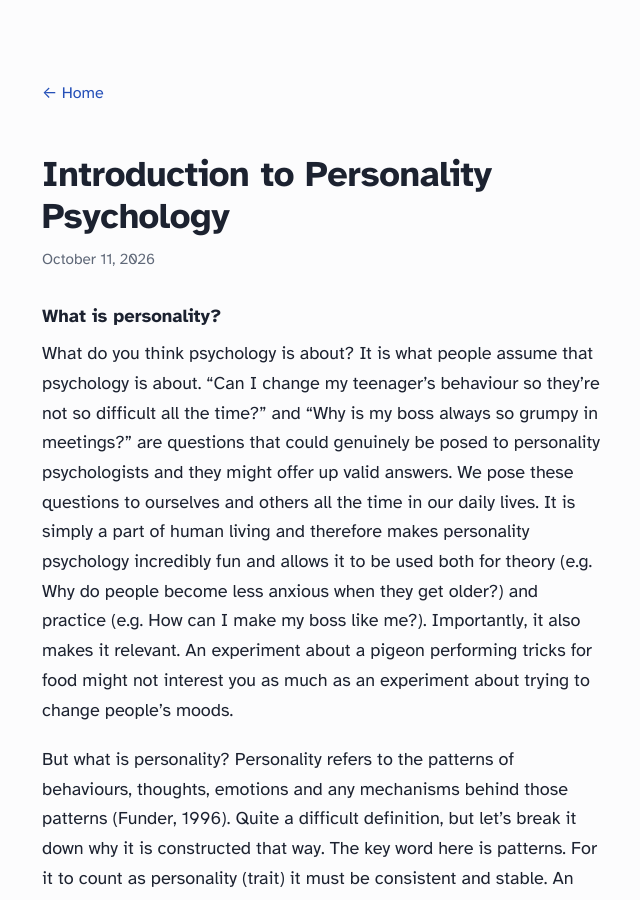
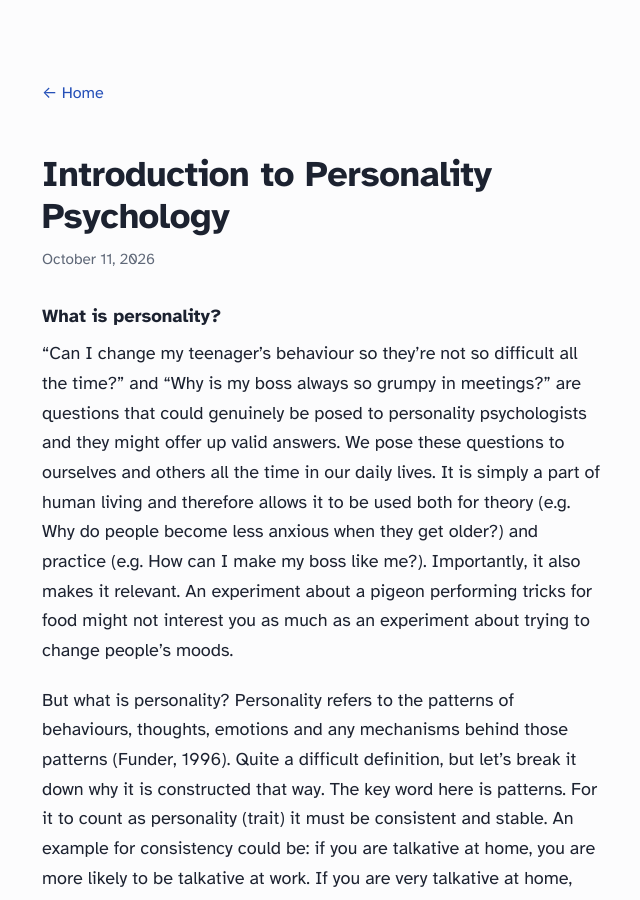
Before and after one commit to bernotast/bernotast.github.io, a Jekyll site: the page built from _posts/2026-10-11-Introduction-to-personality-psychology.md, in a window 1280 px wide and 900 px high. Shown: the whole window, without its empty margins (318-958 px from the left). Built offline with Jekyll 4.4.1, drawn with Linux system fonts in a browser that asks for light colours.

Commit message:
Revise introduction section for better flow
Rearranged the introduction to personality psychology for clarity.

```diff
--- a/_posts/2026-10-11-Introduction-to-personality-psychology.md
+++ b/_posts/2026-10-11-Introduction-to-personality-psychology.md
@@ -4,7 +4,7 @@ title: "Introduction to Personality Psychology"
 
 ### What is personality?
 
-What do you think psychology is about? It is what people assume that psychology is about. “Can I change my teenager’s behaviour so they’re not so difficult all the time?” and “Why is my boss always so grumpy in meetings?” are questions that could genuinely be posed to personality psychologists and they might offer up valid answers. We pose these questions to ourselves and others all the time in our daily lives. It is simply a part of human living and therefore makes personality psychology incredibly fun and allows it to be used both for theory (e.g. Why do people become less anxious when they get older?) and practice (e.g. How can I make my boss like me?). Importantly, it also makes it relevant. An experiment about a pigeon performing tricks for food might not interest you as much as an experiment about trying to change people’s moods.
+“Can I change my teenager’s behaviour so they’re not so difficult all the time?” and “Why is my boss always so grumpy in meetings?” are questions that could genuinely be posed to personality psychologists and they might offer up valid answers. We pose these questions to ourselves and others all the time in our daily lives. It is simply a part of human living and therefore allows it to be used both for theory (e.g. Why do people become less anxious when they get older?) and practice (e.g. How can I make my boss like me?). Importantly, it also makes it relevant. An experiment about a pigeon performing tricks for food might not interest you as much as an experiment about trying to change people’s moods.
 
 But what is personality? Personality refers to the patterns of behaviours, thoughts, emotions and any mechanisms behind those patterns (Funder, 1996). Quite a difficult definition, but let’s break it down why it is constructed that way. The key word here is patterns. For it to count as personality (trait) it must be consistent and stable. An example for consistency could be: if you are talkative at home, you are more likely to be talkative at work. If you are very talkative at home, but do not talk at all at work, there might be something wrong with your work\! Or at least we would not count it as a personality trait. For stability, you should be about as talkative at 25 years old as 45 years old. Obviously you change as a person but overall your personality should be fairly stable, otherwise it would not be personality but rather a mood.
 
```
